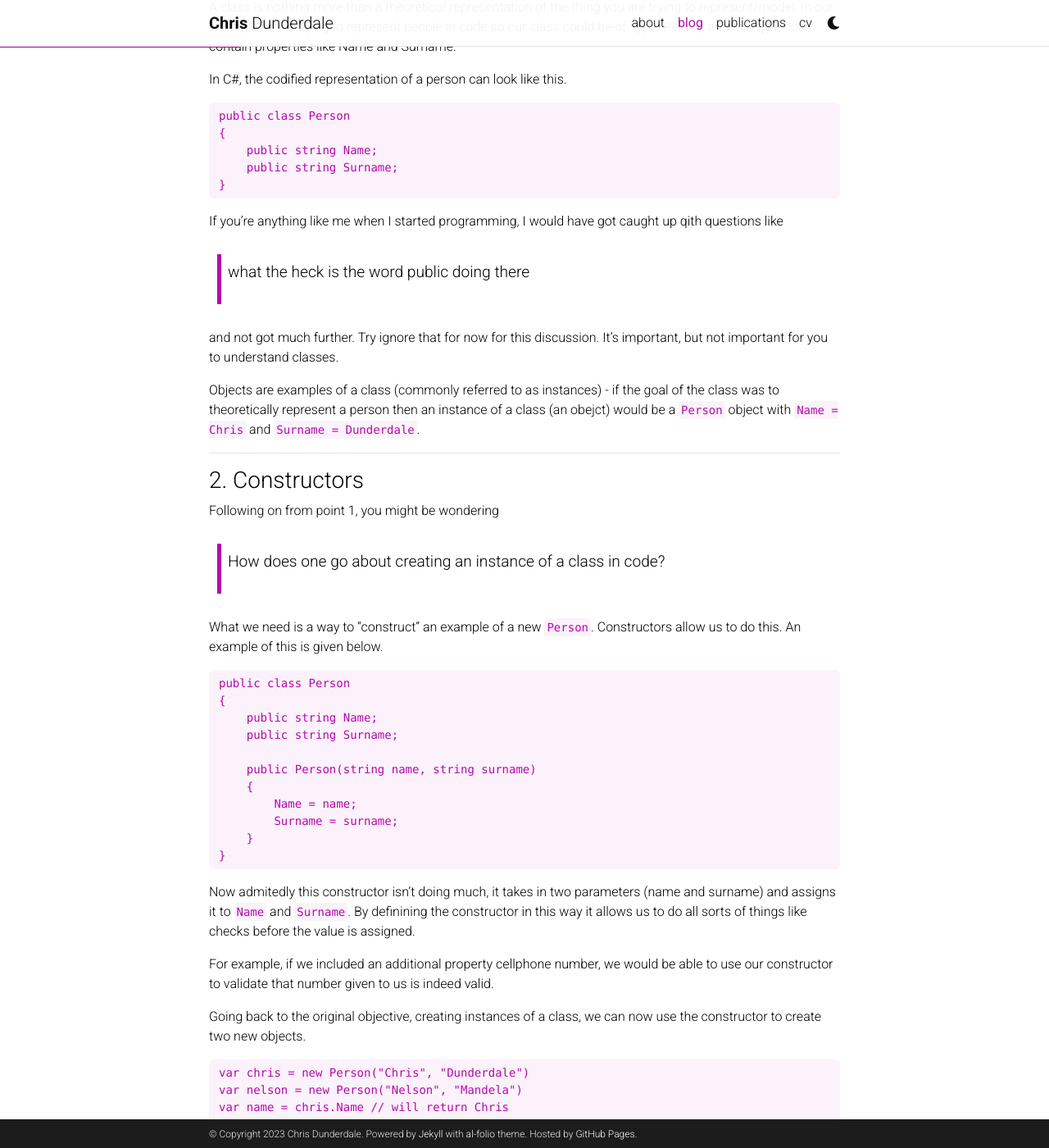
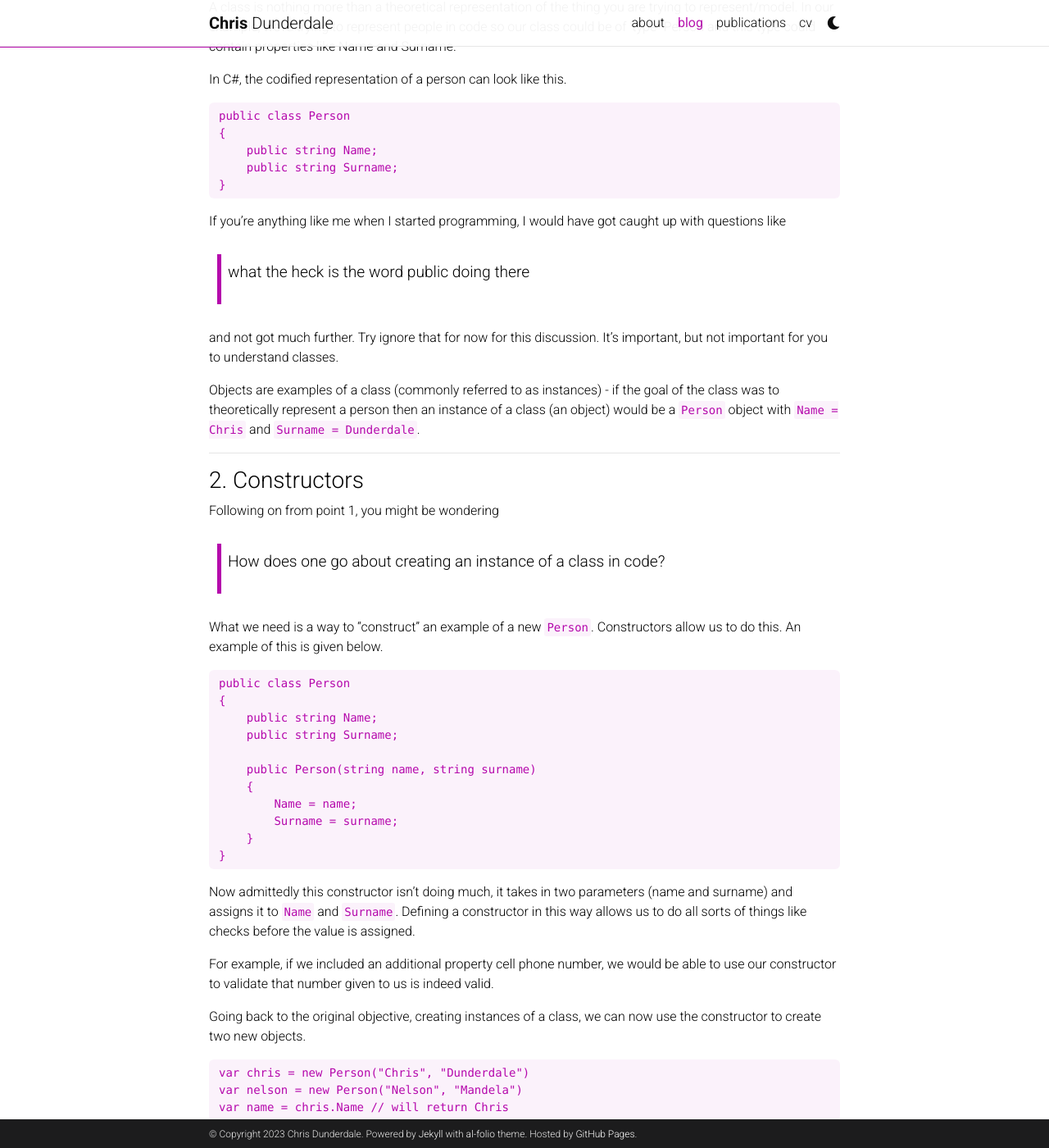
Before and after one commit to thatstatsguy/thatstatsguy.github.io, a Jekyll site: the page built from _posts/2023-02-15-CS Concepts Part 1.md, in a window 1280 px wide and 1400 px high, scrolled down 621 px. Shown: the whole window at 82% size. Built offline with Jekyll 4.4.1, drawn with Linux system fonts in a browser that asks for light colours; comment, search, counter and statistics services are not loaded; a style sheet for code colours, icons or effects is not loaded; some of the changed text lies outside the part shown.

Commit message:
Update grammar and spelling mistakes

````diff
--- a/_posts/2023-02-15-CS Concepts Part 1.md
+++ b/_posts/2023-02-15-CS Concepts Part 1.md
@@ -31,12 +31,12 @@ public class Person
     public string Surname;
 }
 ```
-If you're anything like me when I started programming, I would have got caught up qith questions like
+If you're anything like me when I started programming, I would have got caught up with questions like
 > what the heck is the word public doing there
 
 and not got much further. Try ignore that for now for this discussion. It's important, but not important for you to understand classes.
 
-Objects are examples of a class (commonly referred to as instances) - if the goal of the class was to theoretically represent a person then an instance of a class (an obejct) would be a `Person` object with `Name = Chris` and `Surname = Dunderdale`.
+Objects are examples of a class (commonly referred to as instances) - if the goal of the class was to theoretically represent a person then an instance of a class (an object) would be a `Person` object with `Name = Chris` and `Surname = Dunderdale`.
 
 <hr>
 
@@ -61,9 +61,9 @@ public class Person
 }
 ```
 
-Now admitedly this constructor isn't doing much, it takes in two parameters (name and surname) and assigns it to `Name` and `Surname`. By definining the constructor in this way it allows us to do all sorts of things like checks before the value is assigned.
+Now admittedly this constructor isn't doing much, it takes in two parameters (name and surname) and assigns it to `Name` and `Surname`. Defining a constructor in this way allows us to do all sorts of things like checks before the value is assigned.
 
-For example, if we included an additional property cellphone number, we would be able to use our constructor to validate that number given to us is indeed valid.
+For example, if we included an additional property cell phone number, we would be able to use our constructor to validate that number given to us is indeed valid.
 
 Going back to the original objective, creating instances of a class, we can now use the constructor to create two new objects.
 
````
Also changed, not shown: other parts of _posts/2023-02-15-CS Concepts Part 1.md (+3 -3 lines).
